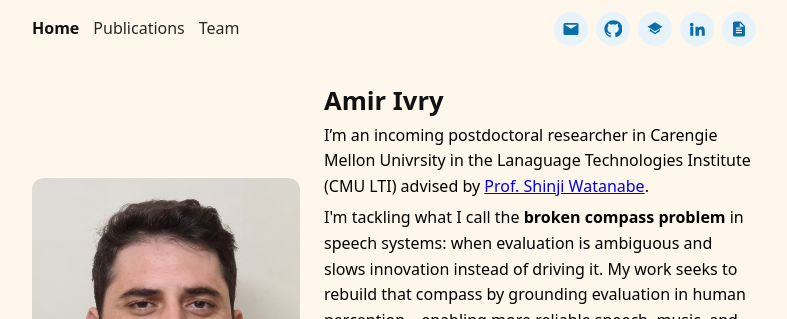
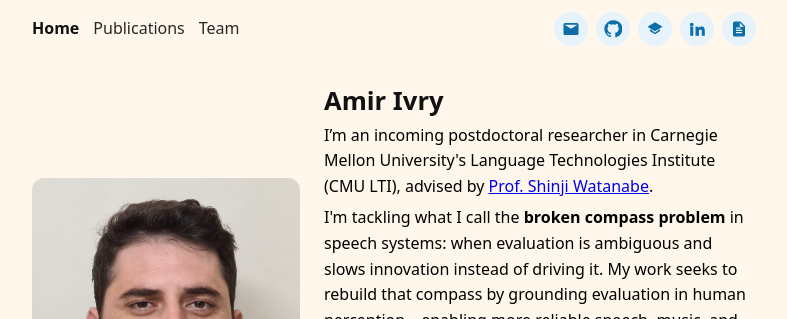
Before and after one commit to Amir-Ivry/Amir-Ivry.github.io, a Jekyll site: the page built from index.html, in a window 1280 px wide. Shown: the top 319 px of the page, without its empty margins (246-1033 px from the left). Built offline with Jekyll 4.4.1, drawn with Linux system fonts in a browser that asks for light colours.

Commit message:
Update index.html

```diff
--- a/index.html
+++ b/index.html
@@ -20,7 +20,7 @@
     {% endif %}
 
     <p class="lead">
-      I’m an incoming postdoctoral researcher in Carengie Mellon Univrsity in the Lanaguage Technologies Institute (CMU LTI) advised by <a href="https://sites.google.com/view/shinjiwatanabe" target="_blank">Prof. Shinji Watanabe</a>.
+      I’m an incoming postdoctoral researcher in Carnegie Mellon University's Language Technologies Institute (CMU LTI), advised by <a href="https://sites.google.com/view/shinjiwatanabe" target="_blank">Prof. Shinji Watanabe</a>.
     </p>
 
     <p class="lead">
```
